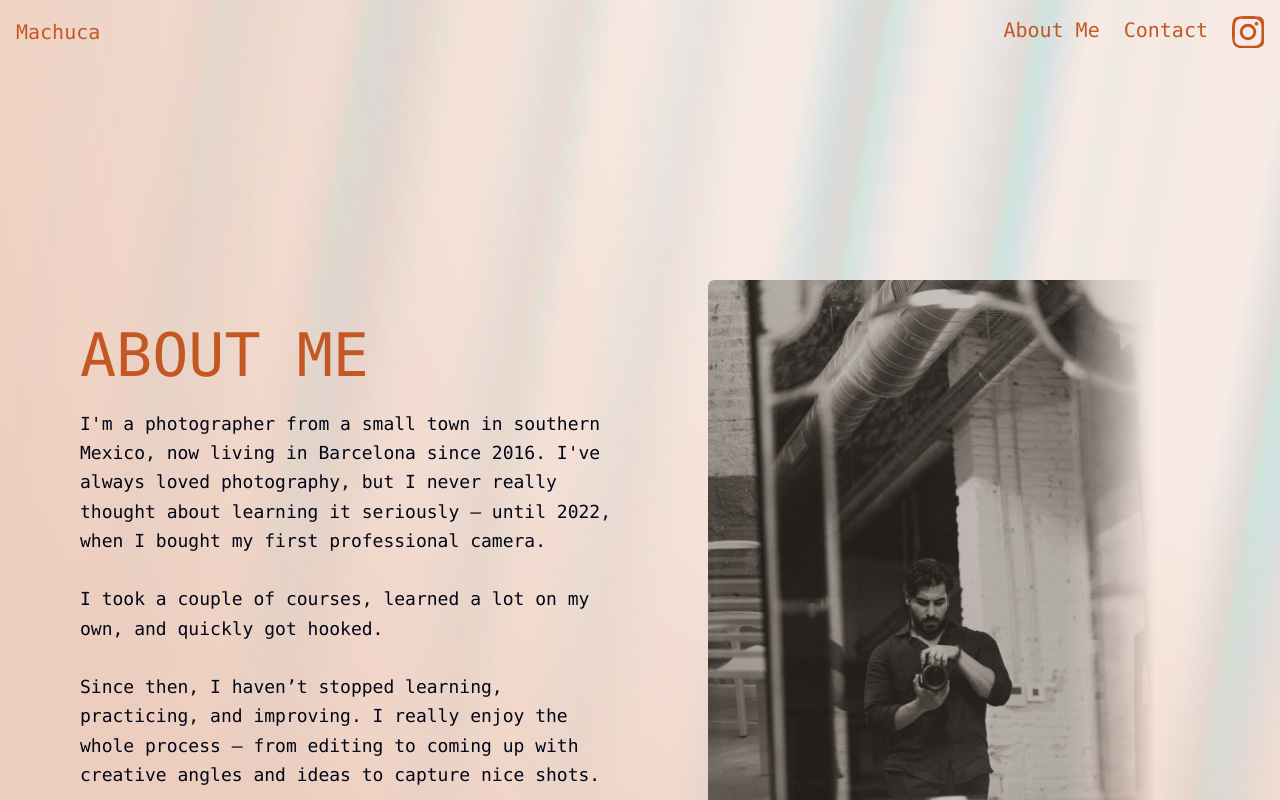
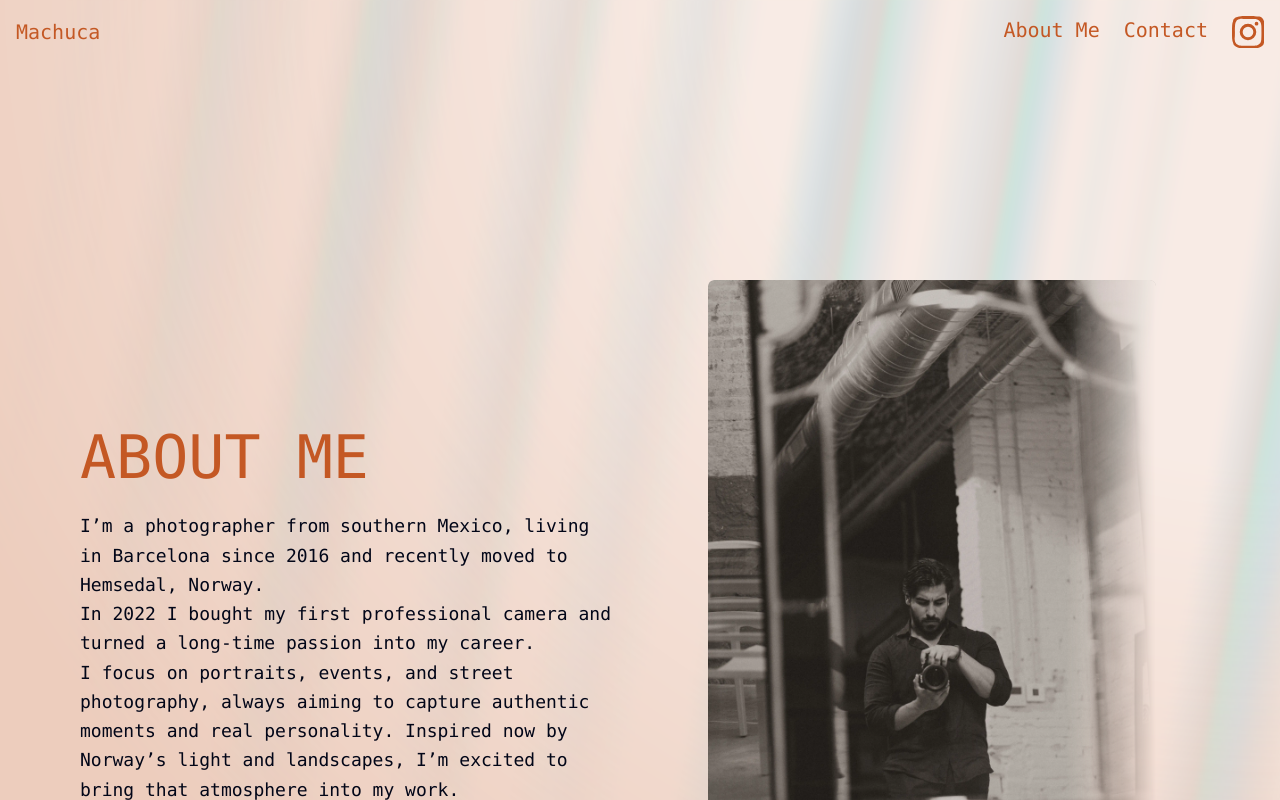
Before and after one commit to Machvca/portfoliophotos, a Next.js app: page /about in a window 1280 px wide. Shown: the top 800 px of the page. Built offline with nearby package versions, Linux system fonts and the light colour scheme; what @midudev/tailwind-animations would draw is missing.

Commit message:
changing text about me

```diff
--- a/app/about/page.tsx
+++ b/app/about/page.tsx
@@ -19,22 +19,14 @@ function Page() {
             ABOUT ME
           </h1>
           <p className="text-sm md:text-base lg:text-lg mt-6 text-slate-950 font-mono leading-relaxed">
-            I'm a photographer from a small town in southern Mexico, now living
-            in Barcelona since 2016. I&apos;ve always loved photography, but I
-            never really thought about learning it seriously – until 2022, when
-            I bought my first professional camera.
-            <br />
-            <br />
-            I took a couple of courses, learned a lot on my own, and quickly got
-            hooked.
-            <br />
-            <br />
-            Since then, I haven’t stopped learning, practicing, and improving. I
-            really enjoy the whole process – from editing to coming up with
-            creative angles and ideas to capture nice shots.
-            <br />
-            <br />I mostly shoot portraits, events, and street photography –
-            always looking for real moments, and personality in every frame.
+            I’m a photographer from southern Mexico, living in Barcelona since
+            2016 and recently moved to Hemsedal, Norway.
+            <br /> In 2022 I bought my first professional camera and turned a
+            long-time passion into my career.
+            <br /> I focus on portraits, events, and street photography, always
+            aiming to capture authentic moments and real personality. Inspired
+            now by Norway’s light and landscapes, I’m excited to bring that
+            atmosphere into my work.
           </p>
         </motion.div>
 
```
